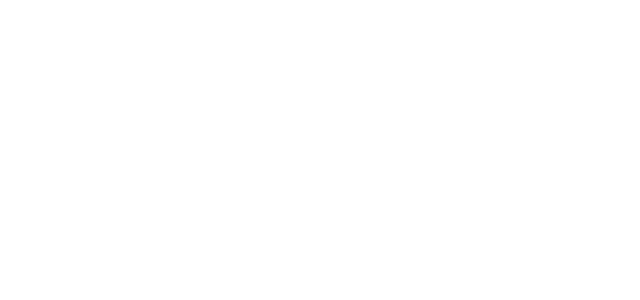
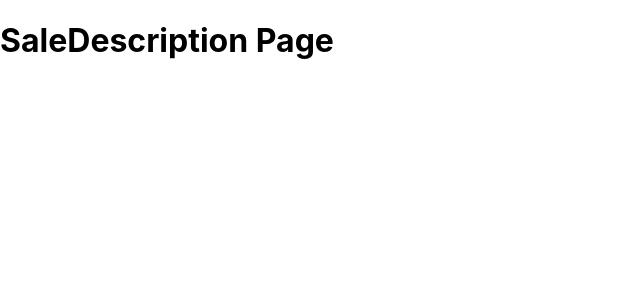
Before and after one commit to jungminyoo/frontend-test-sale, a React (Create React App) app: page / in a window 1280 px wide. Shown: the top 300 px of the page, without its empty margins (0-640 px from the left). Built offline with nearby package versions, Linux system fonts and the light colour scheme.

Commit message:
feat : Added SaleDescription & Provided contexts

```diff
--- a/src/App.tsx
+++ b/src/App.tsx
@@ -1,13 +1,22 @@
 import "./App.css";
 
 import { IShoppingSale } from "./api/structures/shoppings/sales/IShoppingSale";
+import { SaleContextProvider } from "./shared/settings/SaleContext";
+import SaleDescription from "./description/components/SaleDescription";
+import { SelectionContextProvider } from "./shared/settings/SelectionContext";
 
 interface Props {
   sale: IShoppingSale;
 }
 
 function App({ sale }: Props) {
-  return <div></div>;
+  return (
+    <SaleContextProvider value={sale}>
+      <SelectionContextProvider>
+        <SaleDescription />
+      </SelectionContextProvider>
+    </SaleContextProvider>
+  );
 }
 
 export default App;
--- /dev/null
+++ b/src/description/components/SaleDescription.tsx
@@ -0,0 +1,5 @@
+function SaleDescription() {
+  return <h1>SaleDescription Page</h1>;
+}
+
+export default SaleDescription;
```
